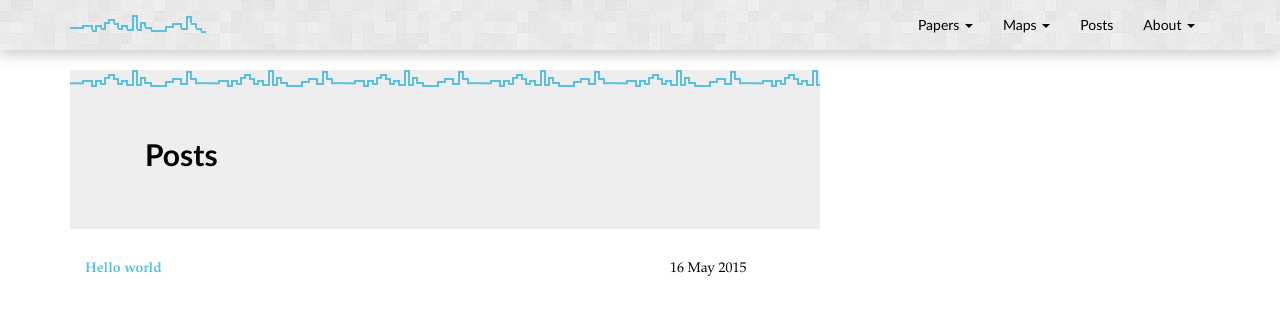
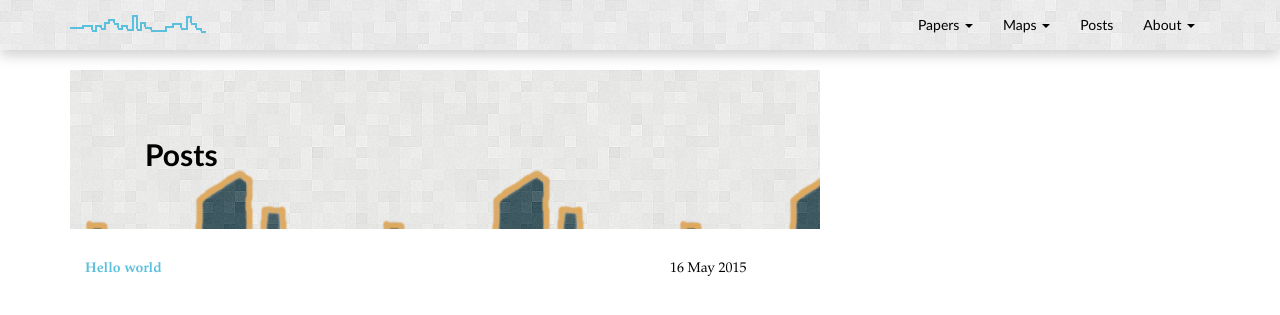
Before and after one commit to chrisrobertsnyc/chrisrobertsnyc.github.io, a Jekyll site: the page built from blog/index.html, in a window 1280 px wide. Shown: the top 315 px of the page. Built offline with Jekyll 4.4.1, drawn with Linux system fonts in a browser that asks for light colours; nearby versions of some CDN libraries.

Commit message:
change posts background image

```diff
--- a/css/main.css
+++ b/css/main.css
@@ -17,7 +17,7 @@ body {
   transition-property: box-shadow;
 }
 #blog-jumbotron {
-	background-image: url('/assets/logo-skyline2.svg');
+	background-image: url('/assets/bright-squares-skyline2.png');
   background-repeat: repeat-x;
 }
 ::-moz-selection { /* Code for Firefox */
```
